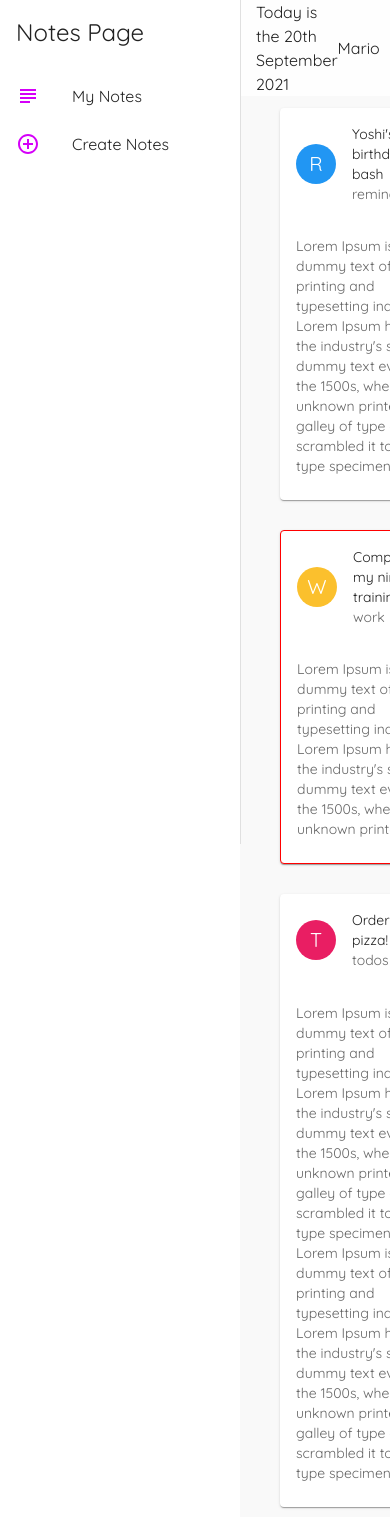
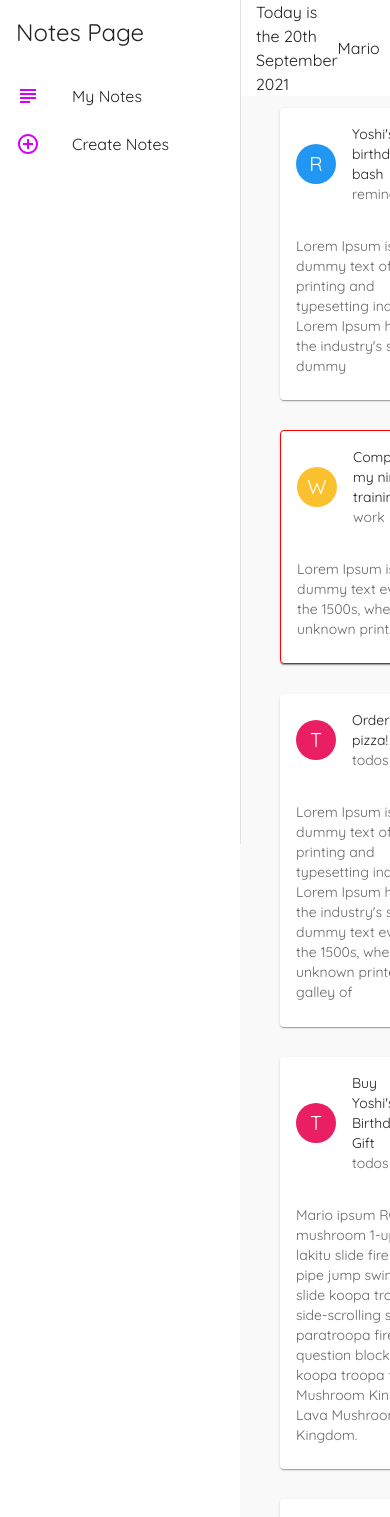
Before and after one commit to ibotchori/material-ui-react-note-project, a React (Create React App) app: page / in a window 390 px wide. Shown: the top 1517 px of the page. Built offline with nearby package versions, Linux system fonts and the light colour scheme.

Commit message:
Add media query on notes

```diff
--- a/src/App.js
+++ b/src/App.js
@@ -31,49 +31,49 @@ function App() {
     {
       title: "Yoshi's birthday bash",
       details:
-        "Lorem Ipsum is simply dummy text of the printing and typesetting industry. Lorem Ipsum has been the industry's standard dummy text ever since the 1500s, when an unknown printer took a galley of type and scrambled it to make a type specimen book.",
+        "Lorem Ipsum is simply dummy text of the printing and typesetting industry. Lorem Ipsum has been the industry's standard dummy ",
       category: "reminders",
       id: 1,
     },
     {
       title: "Complete my ninja training",
       details:
-        "Lorem Ipsum is simply dummy text of the printing and typesetting industry. Lorem Ipsum has been the industry's standard dummy text ever since the 1500s, when an unknown printer took.",
+        "Lorem Ipsum is simply  dummy text ever since the 1500s, when an unknown printer took.",
       category: "work",
       id: 2,
     },
     {
       title: "Order a pizza!",
       details:
-        "Lorem Ipsum is simply dummy text of the printing and typesetting industry. Lorem Ipsum has been the industry's standard dummy text ever since the 1500s, when an unknown printer took a galley of type and scrambled it to make a type specimen book.\nLorem Ipsum is simply dummy text of the printing and typesetting industry. Lorem Ipsum has been the industry's standard dummy text ever since the 1500s, when an unknown printer took a galley of type and scrambled it to make a type specimen book.",
+        "Lorem Ipsum is simply dummy text of the printing and typesetting industry. Lorem Ipsum has been the industry's standard dummy text ever since the 1500s, when an unknown printer took a galley of ",
       category: "todos",
       id: 3,
     },
     {
       title: "Buy Yoshi's Birthday Gift",
       details:
-        "Mario ipsum RGB mushroom 1-up. Cloud lakitu slide fire flower pipe jump swim, lava slide koopa troopa side-scrolling starman fire bar koopa paratroopa! Pipe cloud buzzy beetle koopa troopa game over, goomba invincible Mario green shell slide koopa paratroopa fire bar question block 1985 koopa troopa fireball Mushroom Kingdom. Lava Mushroom Kingdom.",
+        "Mario ipsum RGB mushroom 1-up. Cloud lakitu slide fire flower pipe jump swim, lava slide koopa troopa side-scrolling starman paratroopa fire bar question block 1985 koopa troopa fireball Mushroom Kingdom. Lava Mushroom Kingdom.",
       category: "todos",
       id: 4,
     },
     {
       title: "Pay the milkman",
       details:
-        "Mario ipsum RGB mushroom 1-up. Cloud lakitu slide fire flower pipe jump swim, lava slide koopa troopa side-scrolling starman fire bar koopa paratroopa! Pipe cloud buzzy beetle koopa troopa game over, goomba invincible Mario green shell slide koopa paratroopa fire bar question block 1985 koopa troopa fireball Mushroom Kingdom. Lava Mushroom Kingdom. Mario ipsum RGB mushroom 1-up. Cloud lakitu slide fire flower pipe jump swim, lava slide koopa troopa side-scrolling starman fire bar koopa paratroopa! Pipe cloud buzzy beetle koopa troopa game over, goomba invincible Mario green shell slide koopa paratroopa fire bar question block 1985 koopa troopa fireball Mushroom Kingdom. Lava Mushroom Kingdom.",
+        "Mario ipsum RGB mushroom 1-up. Cloud lakitu slide fire flower pipe jump swim, lava slide koopa troopa side-scrolling starman  Mushroom Kingdom. Lava Mushroom Kingdom. Mario ipsum RGB mushroom .",
       category: "money",
       id: 5,
     },
     {
       title: "Check my promo codes",
       details:
-        "Mario ipsum RGB mushroom 1-up. Cloud lakitu slide fire flower pipe jump swim, lava slide koopa troopa side-scrolling starman fire bar koopa paratroopa! Pipe cloud buzzy beetle koopa troopa game over, goomba invincible Mario green shell slide koopa paratroopa fire bar question block 1985 koopa troopa fireball Mushroom Kingdom. Lava Mushroom Kingdom.",
+        "Goomba invincible Mario green shell slide koopa paratroopa fire bar question block 1985 koopa troopa fireball Mushroom Kingdom. Lava Mushroom Kingdom.",
       category: "reminders",
       id: 6,
     },
     {
       title: "Make a new website banner",
       details:
-        "Mario ipsum RGB mushroom 1-up. Cloud lakitu slide fire flower pipe jump swim, lava slide koopa troopa side-scrolling starman fire bar koopa paratroopa! Pipe cloud buzzy beetle koopa troopa game over, goomba invincible Mario green shell slide koopa paratroopa fire bar question block 1985 koopa troopa fireball Mushroom Kingdom. Lava Mushroom Kingdom.",
+        "Mario ipsum RGB mushroom 1-up. Cloud lakitu slide fire flower pipe jump swim, lava slide koopa troopa side-scrolling starman ",
       category: "work",
       id: 7,
     },
--- a/src/pages/Notes.js
+++ b/src/pages/Notes.js
@@ -29,8 +29,7 @@ export default function Notes({ notes, setNotes }) {
   // media query
   const breakpointColumnsObj = {
     default: 3,
-    1100: 2,
-    700: 1,
+    1100: 1,
   };
 
   return (
```
